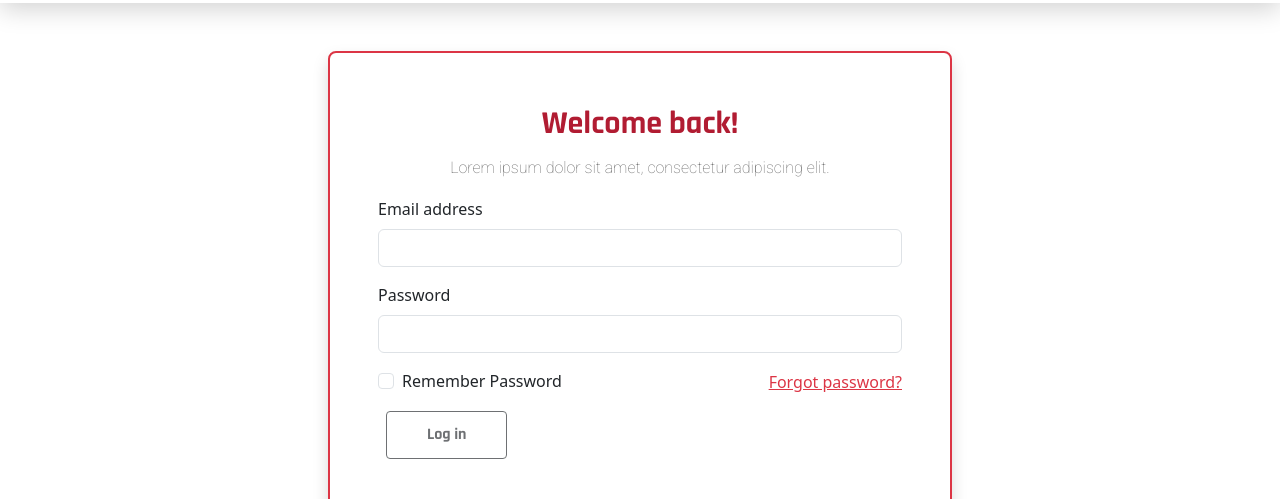
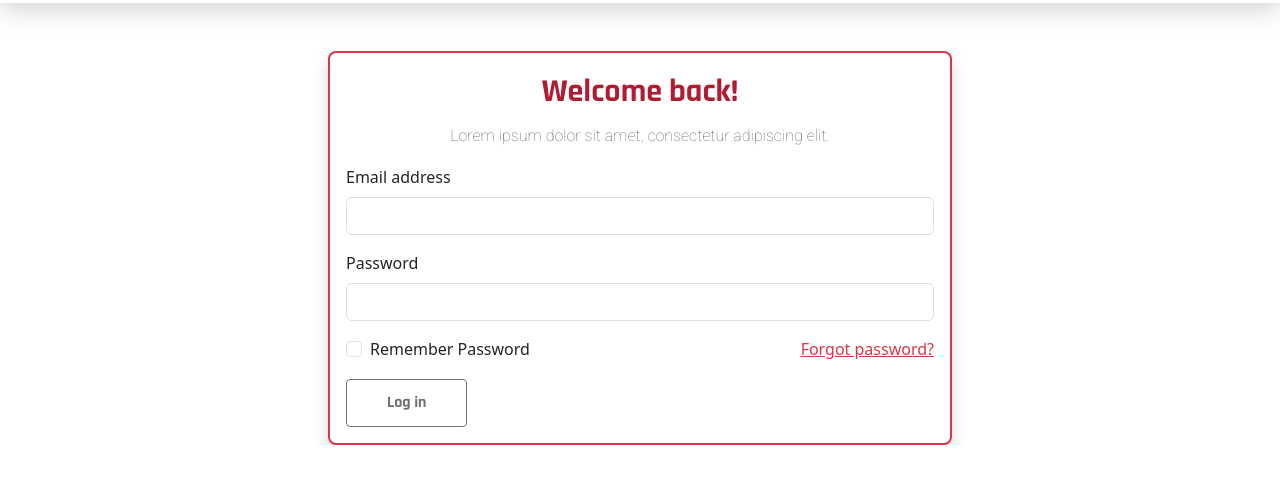
Before and after one commit to HenrikHovhannisyan/react-5404, a React (Create React App) app: page /login in a window 1280 px wide. Shown: the part 419-918 px from the top of the page. After the commit the page ends 864 px from the top, so only its background shows below. Built offline with nearby package versions, Linux system fonts and the light colour scheme; a web font is replaced by a local one.

Commit message:
Fixed Login page bugs

```diff
--- a/src/pages/login/Login.jsx
+++ b/src/pages/login/Login.jsx
@@ -1,16 +1,17 @@
 import React, { memo } from "react";
 import Style from "./login.module.css";
 import Header from "../../components/header/Header";
-import { Link } from "react-router-dom";
+import { Link, useNavigate } from "react-router-dom";
 import { Formik } from "formik";
 
 const Login = () => {
+  const navigate = useNavigate();
   return (
     <section id="NoPage">
       <Header />
       <div className="container max_width">
         <div className="row ps-3 pe-3">
-          <div className="col-12 col-lg-6 mx-auto border border-danger border-2 rounded-3 mt-5 p-5 shadow">
+          <div className="col-12 col-lg-6 mx-auto border border-danger border-2 rounded-3 mt-5 p-3 shadow">
             <div className="text-center">
               <h2 className={Style.title}>Welcome back!</h2>
               <p className={Style.description}>
@@ -24,7 +25,6 @@ const Login = () => {
                 rememberPassword: false,
               }}
               validate={(values) => {
-                console.log(values["rememberPassword"][0]);
                 const errors = {};
                 if (!values.email) {
                   errors.email = "This field is required";
@@ -45,6 +45,7 @@ const Login = () => {
                 setTimeout(() => {
                   alert(JSON.stringify(values, null, 2));
                   setSubmitting(false);
+                  navigate("/");
                 }, 400);
               }}
             >
@@ -94,7 +95,9 @@ const Login = () => {
                       {errors.password && touched.password && errors.password}
                     </div>
                   </div>
-                  <div className="mb-3 d-flex justify-content-between align-items-center">
+                  <div className="mb-3">
+                    <div className="row">
+                      <div className="col-12 col-lg-6">
                         <div className="form-check">
                           <input
                             type="checkbox"
@@ -111,11 +114,15 @@ const Login = () => {
                             Remember Password
                           </label>
                         </div>
+                      </div>
+                      <div className="col-12 col-lg-6 text-start text-lg-end">
                         <Link className="text-danger">Forgot password?</Link>
+                      </div>
+                    </div>
                   </div>
                   <button
                     type="submit"
-                    className="btn rightButtons_header_login"
+                    className="btn rightButtons_header_login m-0"
                     disabled={isSubmitting || !dirty}
                   >
                     Log in
```
Lines whose indentation alone changed are shown as unchanged.
